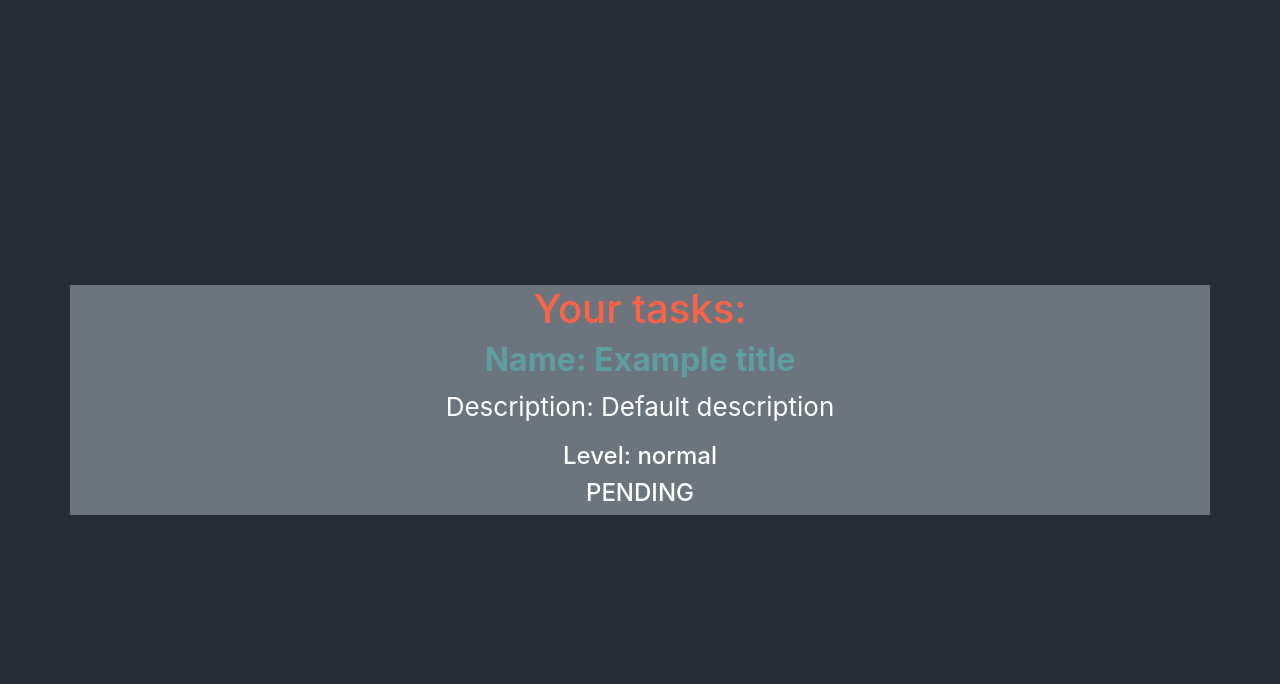
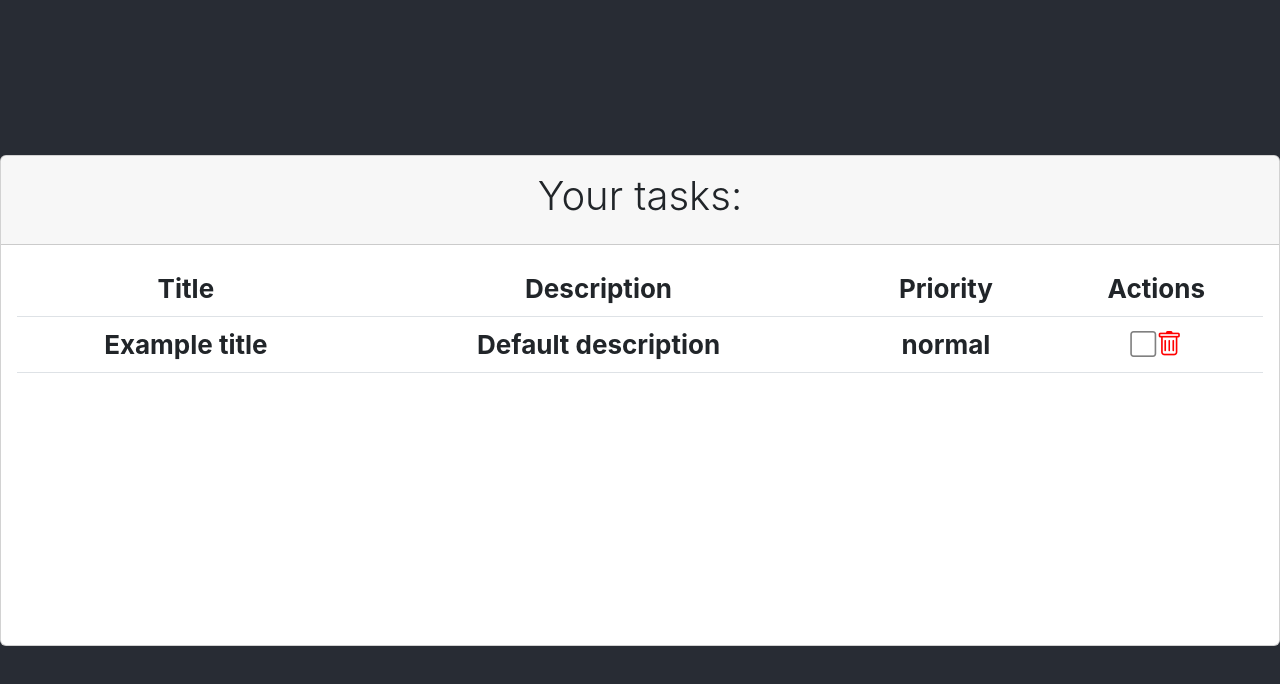
Before and after one commit to Guarito/01-hola-mundo, a React (Create React App) app: page / in a window 1280 px wide. Shown: the top 684 px of the page. Built offline with nearby package versions, Linux system fonts and the light colour scheme.

Commit message:
Personalizando tasksList y task. Incluido bootstrap icons

```diff
--- a/package.json
+++ b/package.json
@@ -7,6 +7,7 @@
     "@testing-library/react": "^13.3.0",
     "@testing-library/user-event": "^13.5.0",
     "bootstrap": "^5.2.0-beta1",
+    "bootstrap-icons": "^1.8.3",
     "react": "^18.1.0",
     "react-dom": "^18.1.0",
     "react-scripts": "5.0.1",
--- a/src/App.scss
+++ b/src/App.scss
@@ -10,7 +10,7 @@
     align-items: center;
     justify-content: center;
     font-size: calc(10px + 2vmin);
-    color: white;
+    // color: white;
 }
 h1 {
     color: tomato;
--- a/src/components/container/task_list.jsx
+++ b/src/components/container/task_list.jsx
@@ -31,10 +31,33 @@ const TaskList = (props) => {
         console.log("TODO: Cambiar estado de una tarea");
     };
     return (
-        <div className="container-sm bg-secondary">
-            <h1>Your tasks:</h1>
-            {/* TODO: crear map para iterar y renderizar lista de tareas */}
-            <TaskComponent task={defaultTask} />
+        <div className="col-12">
+            <div className="card">
+                <div className="card-header p-3 text-dark">
+                    <h5 className="display-6">Your tasks:</h5>
+                </div>
+                {/** Card body */}
+                <div
+                    className="card-body"
+                    style={{ position: "relative", height: "400px" }}
+                    data-mdb-perfect-perfect-scrollbar="true"
+                >
+                    <table className="table">
+                        <thead>
+                            <tr>
+                                <th scope="col">Title</th>
+                                <th scope="col">Description</th>
+                                <th scope="col">Priority</th>
+                                <th scope="col">Actions</th>
+                            </tr>
+                        </thead>
+                        <tbody>
+                            {/* TODO: crear map para iterar y renderizar lista de tareas */}
+                            <TaskComponent task={defaultTask} />
+                        </tbody>
+                    </table>
+                </div>
+            </div>
         </div>
     );
 };
--- a/src/components/pure/task.jsx
+++ b/src/components/pure/task.jsx
@@ -11,12 +11,33 @@ const TaskComponent = ({ task }) => {
         return () => {};
     }, [task]);
     return (
-        <div>
-            <h2 className="task-name">Name: {name}</h2>
-            <p>Description: {description}</p>
-            <h4>Level: {level}</h4>
-            <h4>{completed ? "COMPLETED" : "PENDING"}</h4>
-        </div>
+        <tr>
+            <th>
+                <span>{name}</span>
+            </th>
+            <th>
+                <span>{description}</span>
+            </th>
+            <th>
+                <span>{level}</span>
+            </th>
+            <th>
+                <span>
+                    {!completed ? (
+                        <i
+                            className="bi bi-square"
+                            style={{ color: "gray" }}
+                        ></i>
+                    ) : (
+                        <i
+                            className="bi bi-check2-square"
+                            style={{ color: "green" }}
+                        ></i>
+                    )}
+                    <i className="bi bi-trash" style={{ color: "red" }}></i>
+                </span>
+            </th>
+        </tr>
     );
 };
 
--- a/src/index.js
+++ b/src/index.js
@@ -1,6 +1,7 @@
 import React from "react";
 import ReactDOM from "react-dom/client";
-import 'bootstrap/dist/css/bootstrap.min.css';
+import "bootstrap/dist/css/bootstrap.min.css";
+import "bootstrap-icons/font/bootstrap-icons.css";
 import "./index.scss";
 import App from "./App";
 import reportWebVitals from "./reportWebVitals";
```
Also changed, not shown: 1 other file (tests, documents, lock files or other folders).
